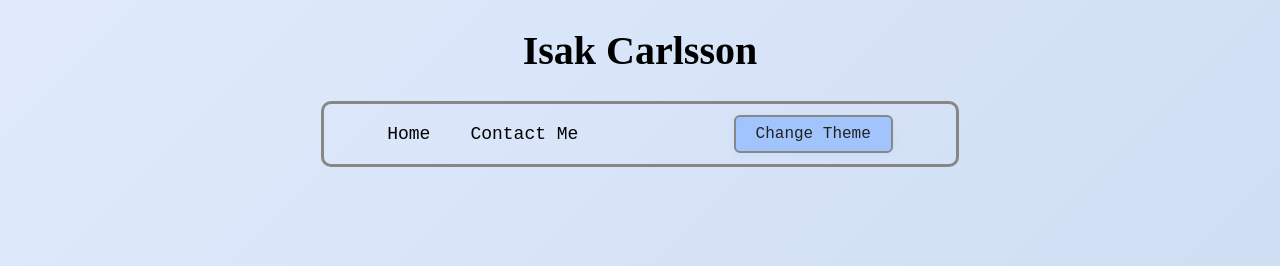
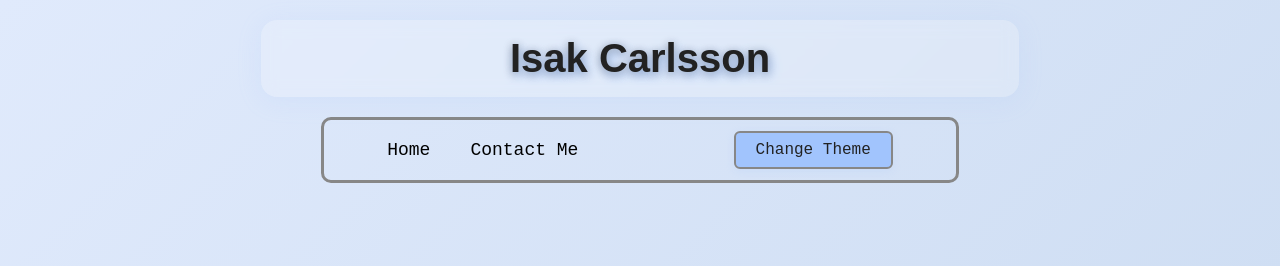
Before and after one commit to isakcarlsson25/isakcarlsson25.github.io, a plain HTML site: page index.html in a window 1280 px wide. Shown: the top 266 px of the page. Drawn offline with Linux system fonts and the light colour scheme.

Commit message:
Headliner fixed

```diff
--- a/styles.css
+++ b/styles.css
@@ -2,9 +2,19 @@ html {
   background: linear-gradient(135deg, #e0eafc 0%, #cfdef3 50%, #a1c4fd 100%);
 }
 
-h1{
-    text-align: center;
-    font-size: 2.5rem;
+h1 {
+  text-align: center;
+  font-size: 2.5rem;
+  font-family: 'Orbitron', Arial, sans-serif;
+  color: #222;
+  text-shadow: 2px 4px 12px #a1c4fd, 0 2px 8px #878787;
+  background: rgba(255,255,255,0.2);
+  backdrop-filter: blur(8px);
+  border-radius: 16px;
+  padding: 16px 0;
+  margin: 20px auto;
+  width: 60%;
+  box-shadow: 0 4px 24px rgba(161,196,253,0.15);
 }
 
 .bar {
```
